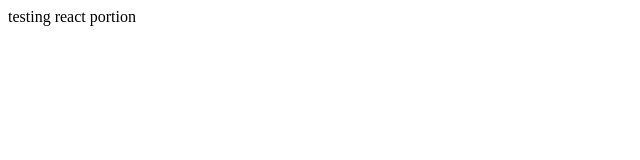
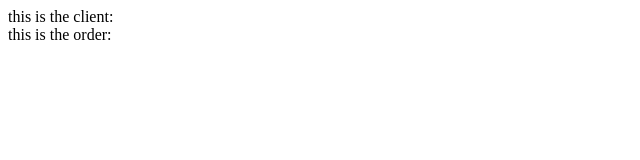
Before and after one commit to mikkelrev22/sandbox, a React app: page / in a window 1280 px wide. Shown: the top 160 px of the page, without its empty margins (0-640 px from the left). Built offline with nearby package versions, Linux system fonts and the light colour scheme; the HTML template or start-up script is replaced by a standard one.

Commit message:
created basic components

```diff
--- a/client/src/Components/app.jsx
+++ b/client/src/Components/app.jsx
@@ -1,13 +1,41 @@
 import React,  {useState, useEffect} from 'react'
 
+//XML UI of client
+const ClientComponent = ({clientInfo}) => {
+    return <div>
+        this is the client:
+        {clientInfo}
+    </div>
+}
+
+//XML UI of order
+const OrderComponent = ({orderInfo}) => {
+    return <div>
+        this is the order:
+        {orderInfo}
+    </div>
+}
+
 const App = () => {
+    const [clientInfo, setClientInfo] = useState([])
+    const [orderInfo, setOrderInfo] = useState([])
 
+//useEffect on every occurrence of what? API call/response? How to seperate multiple incoming orders/calls?
 
+//Dummy API call/response
+    const getData = () => {
 
-return (
-    <div className="app">
-        testing react portion
-    </div>
-)
+    }
+
+    return (
+        <div className="app">
+            <div>
+            <ClientComponent clientInfo={clientInfo}/>
+            </div>
+            <div>
+            <OrderComponent orderInfo={orderInfo}/>
+            </div>
+        </div>
+    )
 }
 export default App
```
